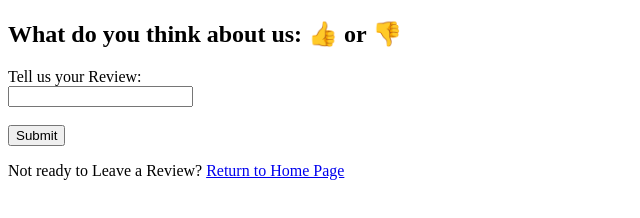
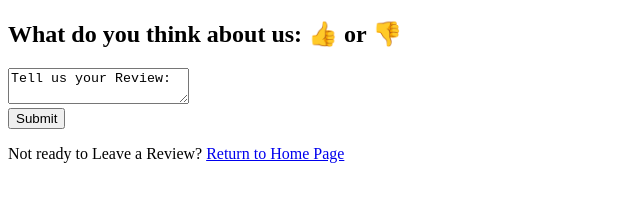
Before and after one commit to ProgramLogic/Baking-Project, a website: page feedback.html in a window 1280 px wide. Shown: the whole page, without its empty margins (0-640 px from the left). Drawn offline with Linux system fonts and the light colour scheme.

Commit message:
added feedback

```diff
--- a/feedback.html
+++ b/feedback.html
@@ -8,8 +8,7 @@
 <body>
   <h2>What do you think about us: 👍 or 👎</h2>
   <form id="feedbackform">
-    <label for="review">Tell us your Review:</label><br>
-    <input type="text" id="review" required><br><br>
+    <textarea for="review">Tell us your Review:</textarea><br>
 
 
 
```
